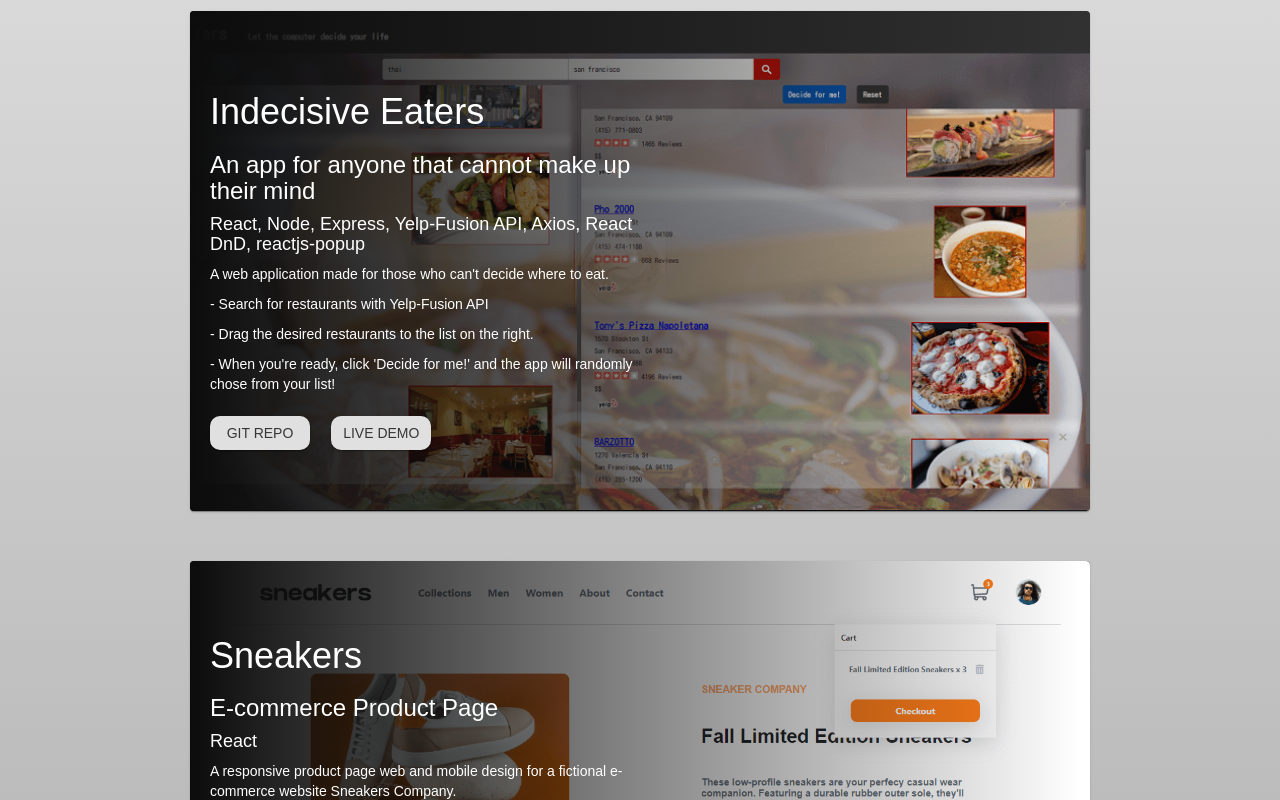
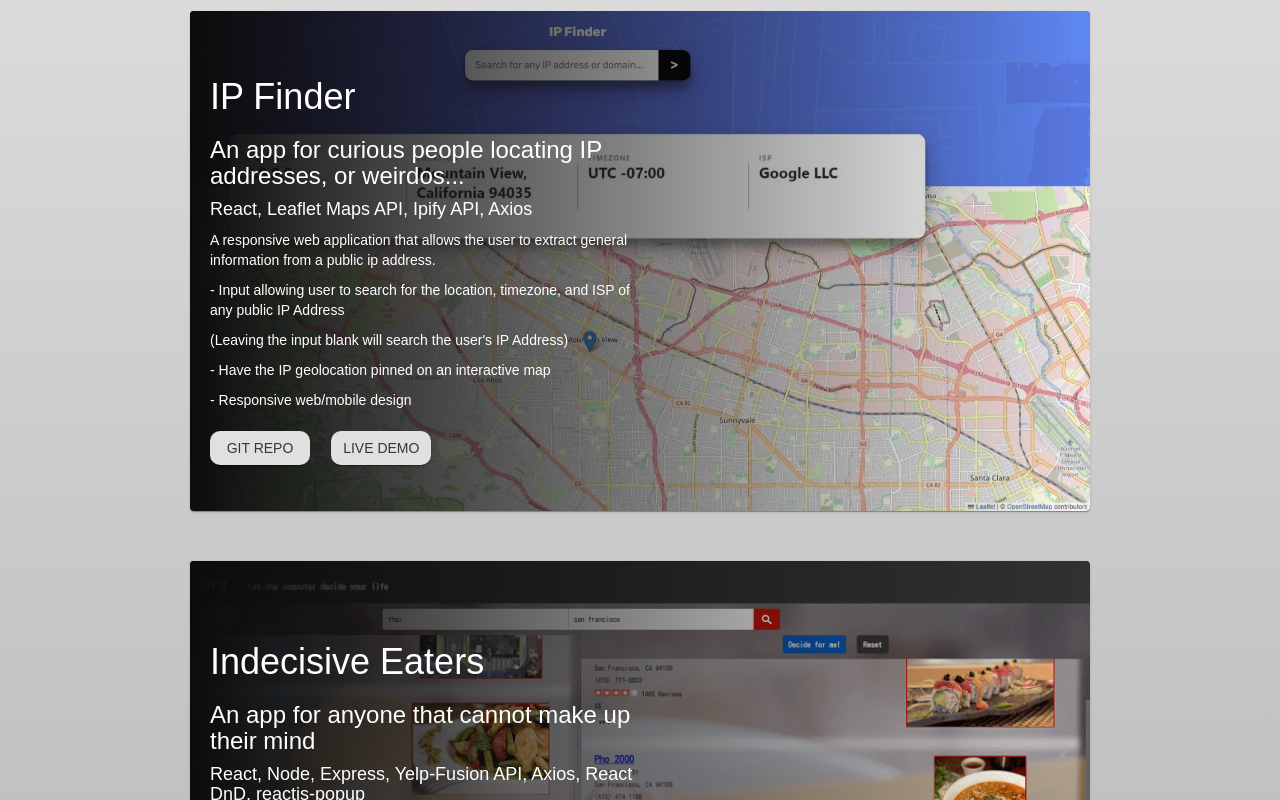
Before and after one commit to kabocha23/portfolio-website, a React (Create React App) app: page / in a window 1280 px wide. Shown: the part 2500-3300 px from the top of the page. Built offline with nearby package versions, Linux system fonts and the light colour scheme; a web font is replaced by a local one.

Commit message:
Added IP Finder to projects data list

```diff
--- a/src/data/projectsData.js
+++ b/src/data/projectsData.js
@@ -3,14 +3,24 @@ const projectsData = [
         id: 0,
         title: 'Shortly',
         headline: 'A URL Shortening Application',
-        caption: 'React, Shrtcode API',
+        caption: 'React, Shrtcode API, Axios',
         image: 'shortly-preview',
-        description: 'A responsive web/mobile application that shortens the user\'s URL by tapping into the Shrtcode API. \nFeatures include: \n- input allowing user to make API call and shorten any url \n- dynamically generated search history list with copy to clipboard button \n- navbar transitioning to hidden menu (sliding in from top) \n- responsive design for web and mobile',
+        description: 'A responsive web application that shortens the user\'s URL by tapping into the Shrtcode API. \nFeatures include: \n- input allowing user to make API call and shorten any url \n- dynamically generated search history list with copy to clipboard button \n- navbar transitioning to hidden menu (sliding in from top) \n- responsive design for web and mobile',
         sourceCode: 'https://github.com/kabocha23/URL-Shortener',
         liveDemo: 'https://kabocha23.github.io/URL-Shortener'
     },
     {
         id: 1,
+        title: 'IP Finder',
+        headline: 'An app for curious people locating IP addresses, or weirdos...',
+        caption: 'React, Leaflet Maps API, Ipify API, Axios',
+        image: 'ip_finder_preview',
+        description: 'A responsive web application that allows the user to extract general information from a public ip address. \n- Input allowing user to search for the location, timezone, and ISP of any public IP Address \n(Leaving the input blank will search the user\'s IP Address) \n- Have the IP geolocation pinned on an interactive map \n- Responsive web/mobile design',
+        sourceCode: 'https://github.com/kabocha23/ip-address-tracker',
+        liveDemo: 'https://kabocha23.github.io/ip-address-tracker'
+    },
+    {
+        id: 2,
         title: 'Indecisive Eaters',
         headline: 'An app for anyone that cannot make up their mind',
         caption: 'React, Node, Express, Yelp-Fusion API, Axios, React DnD, reactjs-popup',
@@ -20,17 +30,17 @@ const projectsData = [
         liveDemo: 'https://whispering-forest-79782.herokuapp.com'
     },
     {
-        id: 2,
+        id: 3,
         title: 'Sneakers',
         headline: 'E-commerce Product Page',
         caption: 'React',
         image: 'sneakers2',
-        description: 'A responsive product page web and mobile design for a fictional e-commerce website Sneakers Company. \nFeatures include: \n- navbar transitioning to collapsible sidebar \n- selectible photo gallery \n- cart with CRUD functionality \n- live cart quantity bubble',
+        description: 'A responsive product page web design for a fictional e-commerce website Sneakers Company. \nFeatures include: \n- navbar transitioning to collapsible sidebar \n- selectible photo gallery \n- cart with CRUD functionality \n- live cart quantity bubble',
         sourceCode: 'https://github.com/kabocha23/Ecommerce-Product-Page',
         liveDemo: 'https://kabocha23.github.io/Ecommerce-Product-Page'
     },
     {
-        id: 3,
+        id: 4,
         title: 'Insure',
         headline: 'Insurance Company Landing Page',
         caption: 'React',
@@ -40,27 +50,27 @@ const projectsData = [
         liveDemo: 'https://kabocha23.github.io/Insure-Landing-Page'
     },
     {
-        id: 4,
+        id: 5,
         title: 'Room',
         headline: 'Furniture Store Homepage',
         caption: 'React',
         image: 'room-preview',
-        description: 'A responsive web/mobile design homepage for a fictional furniture company. \nFeatures include: \n- navbar transitioning to hidden menu (sliding in from top) \n- slideshow gallery component',
+        description: 'A responsive web design homepage for a fictional furniture company. \nFeatures include: \n- navbar transitioning to hidden menu (sliding in from top) \n- slideshow gallery component',
         sourceCode: 'https://github.com/kabocha23/Room-Homepage',
         liveDemo: 'https://kabocha23.github.io/Room-Homepage'
     },
     {
-        id: 5,
+        id: 6,
         title: 'Sunnyside Agency',
         headline: 'Graphic Design Company Homepage',
         caption: 'React',
         image: 'sunnyside-preview',
-        description: 'A responsive front end design for a fictional creative agency',
+        description: 'A responsive web design for a fictional creative agency',
         sourceCode: 'https://github.com/kabocha23/Sunnyside-Agency-Site',
         liveDemo: ''
     },
     {
-        id: 6,
+        id: 7,
         title: 'Notes!',
         headline: 'Note keeping app',
         caption: 'React, Firebase Realtime Database',
@@ -70,7 +80,7 @@ const projectsData = [
         liveDemo: ''
     },
     {
-        id: 7,
+        id: 8,
         title: 'Learn in a Flash',
         headline: 'Flashcard App',
         caption: 'React, Firebase Realtime Database',
@@ -80,7 +90,7 @@ const projectsData = [
         liveDemo: 'https://reactflashcards-fb1d7.firebaseapp.com/'
     },
     {
-        id: 8,
+        id: 9,
         title: 'Weather You Like It or Not',
         headline: 'A Weather Lookup App',
         caption: 'React, Firebase Realtime Database',
```
Also changed, not shown: src/Static/img/ip_finder_preview.jfif (deleted), src/Static/img/ip_finder_preview.png (added).
